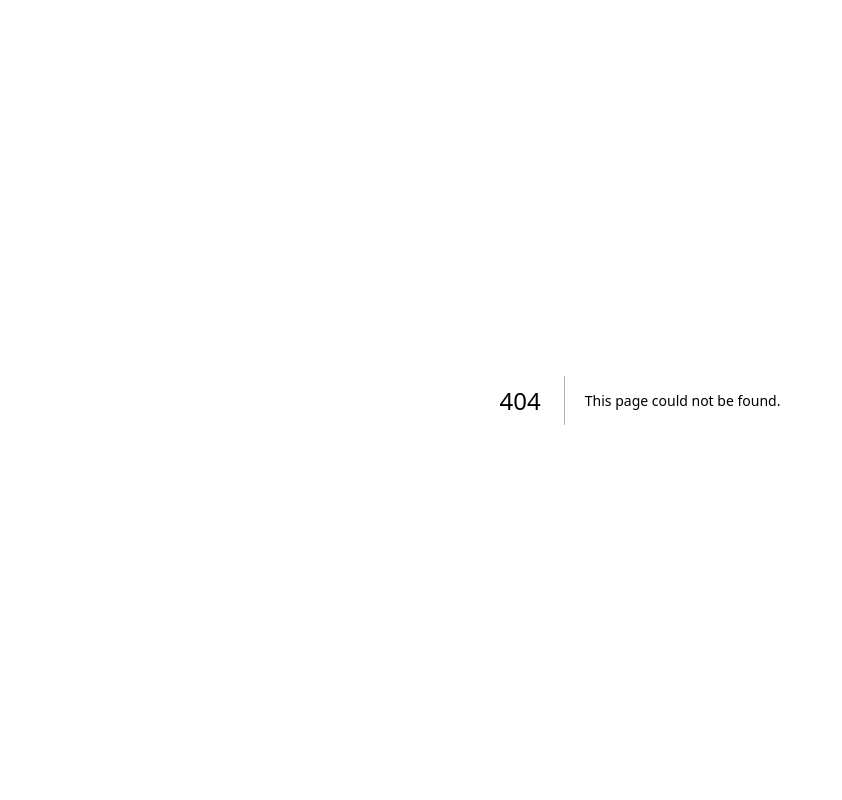
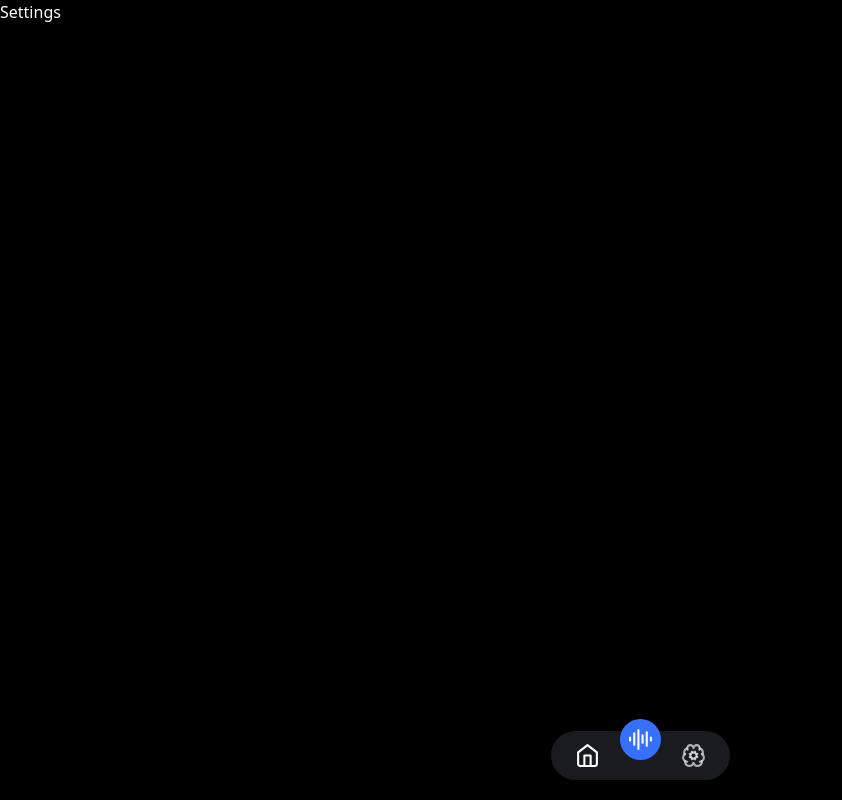
Before and after one commit to Benrobo/hashmind, a Next.js app: page /dashboard/settings in a window 1280 px wide. Before the commit this address had no page. Shown: the whole page, without its empty margins (0-842 px from the left). Built offline with nearby package versions, Linux system fonts and the light colour scheme.

Commit message:
Update global styles and tsconfig paths

```diff
--- /dev/null
+++ b/src/app/dashboard/ai/page.tsx
@@ -0,0 +1,5 @@
+import React from "react";
+
+export default function AI() {
+  return <div>AI</div>;
+}
--- /dev/null
+++ b/src/app/dashboard/home/page.tsx
@@ -0,0 +1,5 @@
+import React from "react";
+
+export default function Dashboard() {
+  return <div>Dasboard</div>;
+}
--- /dev/null
+++ b/src/app/dashboard/layout.tsx
@@ -0,0 +1,11 @@
+import ToolBar from "@components/navigations/toolbar";
+import React, { PropsWithChildren } from "react";
+
+export default function layout({ children }: PropsWithChildren) {
+  return (
+    <div>
+      <ToolBar />
+      {children}
+    </div>
+  );
+}
--- /dev/null
+++ b/src/app/dashboard/settings/page.tsx
@@ -0,0 +1,5 @@
+import React from "react";
+
+export default function Settings() {
+  return <div>Settings</div>;
+}
--- /dev/null
+++ b/src/components/flex.tsx
@@ -0,0 +1,166 @@
+import { ReactNode } from "react";
+import { twMerge } from "tailwind-merge";
+
+interface FlexProps extends React.HTMLProps<HTMLDivElement> {
+  children: ReactNode;
+  className?: React.ComponentProps<"div">["className"];
+}
+
+export function FlexColStart({ children, className, ...props }: FlexProps) {
+  return (
+    <div
+      className={twMerge(
+        "w-auto flex flex-col items-start justify-start gap-3",
+        className
+      )}
+      {...props}
+    >
+      {children}
+    </div>
+  );
+}
+
+export function FlexColEnd({ children, className, ...props }: FlexProps) {
+  return (
+    <div
+      className={twMerge(
+        "w-auto flex flex-col items-end justify-end gap-3",
+        className
+      )}
+      {...props}
+    >
+      {children}
+    </div>
+  );
+}
+
+export function FlexColCenter({ children, className, ...props }: FlexProps) {
+  return (
+    <div
+      className={twMerge(
+        "w-auto flex flex-col items-center justify-center gap-3",
+        className
+      )}
+      {...props}
+    >
+      {children}
+    </div>
+  );
+}
+
+export function FlexColStartCenter({
+  children,
+  className,
+  ...props
+}: FlexProps) {
+  return (
+    <div
+      className={twMerge(
+        "w-auto flex flex-col items-center justify-start gap-3",
+        className
+      )}
+      {...props}
+    >
+      {children}
+    </div>
+  );
+}
+
+export function FlexRowStart({ children, className, ...props }: FlexProps) {
+  return (
+    <div
+      className={twMerge(
+        "w-auto flex items-start justify-start gap-3",
+        className
+      )}
+      {...props}
+    >
+      {children}
+    </div>
+  );
+}
+
+export function FlexRowStartCenter({
+  children,
+  className,
+  ...props
+}: FlexProps) {
+  return (
+    <div
+      className={twMerge(
+        "w-auto flex items-center justify-start gap-3",
+        className
+      )}
+      {...props}
+    >
+      {children}
+    </div>
+  );
+}
+
+export function FlexRowEnd({ children, className, ...props }: FlexProps) {
+  return (
+    <div
+      className={twMerge("w-auto flex items-end justify-end gap-3", className)}
+      {...props}
+    >
+      {children}
+    </div>
+  );
+}
+
+export function FlexRowEndCenter({ children, className, ...props }: FlexProps) {
+  return (
+    <div
+      className={twMerge(
+        "w-auto flex items-center justify-end gap-3",
+        className
+      )}
+      {...props}
+    >
+      {children}
+    </div>
+  );
+}
+
+export function FlexRowStartBtw({ children, className, ...props }: FlexProps) {
+  return (
+    <div
+      className={twMerge(
+        "w-auto flex items-start justify-between gap-3",
+        className
+      )}
+      {...props}
+    >
+      {children}
+    </div>
+  );
+}
+
+export function FlexRowCenter({ children, className, ...props }: FlexProps) {
+  return (
+    <div
+      className={twMerge(
+        "w-auto flex items-center justify-center gap-3",
+        className
+      )}
+      {...props}
+    >
+      {children}
+    </div>
+  );
+}
+
+export function FlexRowCenterBtw({ children, className, ...props }: FlexProps) {
+  return (
+    <div
+      className={twMerge(
+        "w-auto flex items-center justify-between gap-3",
+        className
+      )}
+      {...props}
+    >
+      {children}
+    </div>
+  );
+}
--- /dev/null
+++ b/src/components/navigations/toolbar.tsx
@@ -0,0 +1,91 @@
+"use client";
+import React from "react";
+import { FlexRowCenter } from "../flex";
+import { AudioLines, BrainCog, Home } from "lucide-react";
+import { cn } from "@/lib/utils";
+import { useRouter } from "next/navigation";
+import Link from "next/link";
+
+const navigations = [
+  {
+    name: "home",
+    main: false,
+    path: "/dashboard/home",
+  },
+  {
+    name: "ai",
+    main: true,
+    path: "/dashboard/ai",
+  },
+  {
+    name: "settings",
+    main: false,
+    path: "/dashboard/settings",
+  },
+];
+
+export default function ToolBar() {
+  const [active, setActive] = React.useState<string>("home");
+  const router = useRouter();
+
+  return (
+    <FlexRowCenter className="w-full fixed bottom-5">
+      <FlexRowCenter className="min-w-[10em] bg-dark-100 px-4 py-1 rounded-full">
+        {navigations.map((nav, i) => (
+          <Link
+            href={nav.path}
+            key={i}
+            className={cn(
+              "w-auto rounded-full p-2",
+              nav.main
+                ? "bg-blue-100 -translate-y-[1em] text-white-100"
+                : active?.toLowerCase() === nav.name.toLowerCase() &&
+                    "text-blue-100"
+            )}
+          >
+            {renderIcon(
+              nav.name.toLowerCase(),
+              nav.main ? nav.name.toLowerCase() : active
+            )}
+          </Link>
+        ))}
+      </FlexRowCenter>
+    </FlexRowCenter>
+  );
+}
+
+function renderIcon(name: string, active?: string) {
+  let icon: any = null;
+  switch (name) {
+    case "home":
+      icon = (
+        <Home
+          size={25}
+          className={cn("text-white-300", active === name && "text-white-100")}
+        />
+      );
+      break;
+    case "ai":
+      icon = (
+        <AudioLines
+          size={25}
+          className={cn("text-white-300", active === name && "text-white-100")}
+        />
+      );
+      break;
+
+    case "settings":
+      icon = (
+        <BrainCog
+          size={25}
+          className={cn("text-white-300", active === name && "text-white-100")}
+        />
+      );
+      break;
+
+    default:
+      icon = null;
+      break;
+  }
+  return icon;
+}
--- a/src/styles/globals.css
+++ b/src/styles/globals.css
@@ -76,7 +76,7 @@
     @apply border-border;
   }
   body {
-    @apply bg-dark-100 text-white-100;
+    @apply bg-dark-105 text-white-100;
   }
 }
 
--- a/tsconfig.json
+++ b/tsconfig.json
@@ -20,7 +20,8 @@
     ],
     "paths": {
       "@/*": ["./src/*"],
-      "@types": ["./src/types"]
+      "@types/*": ["./src/types/*"],
+      "@components/*": ["./src/components/*"]
     }
   },
   "include": ["next-env.d.ts", "**/*.ts", "**/*.tsx", ".next/types/**/*.ts"],
```
